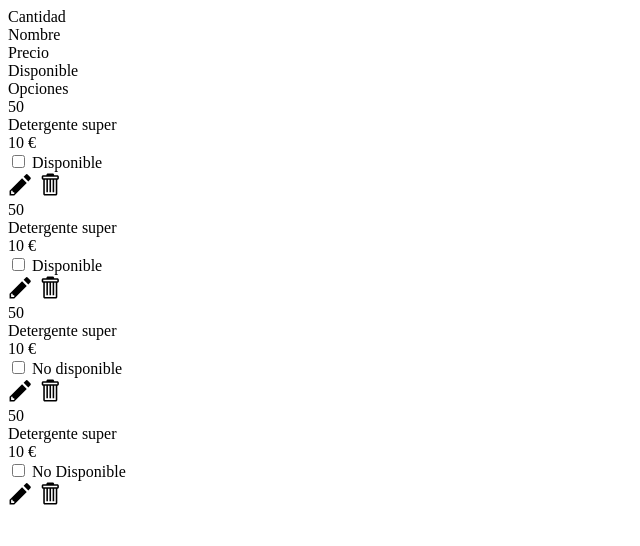
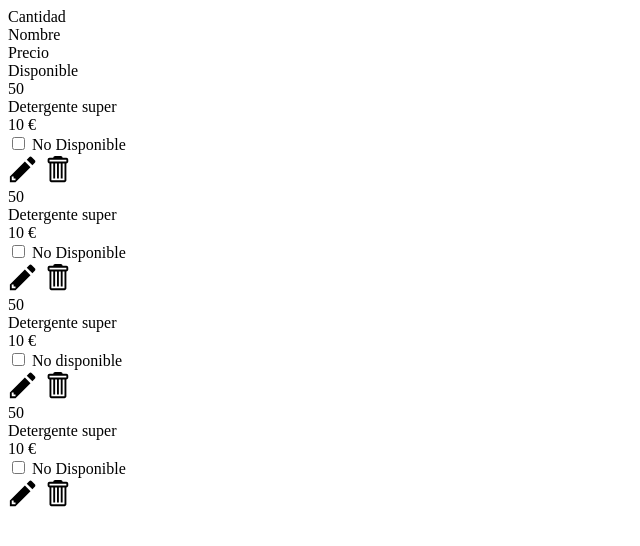
Before and after one commit to flouMicaza/CDI-tintoreria, a PHP site: page /html/control_stock.html in a window 1280 px wide. Shown: the top 546 px of the page, without its empty margins (0-640 px from the left). Run offline with PHP 8.4, Linux system fonts and the light colour scheme.

Commit message:
Switch del stock cambia segun estado.

```diff
--- a/css/tablas.css
+++ b/css/tablas.css
@@ -40,4 +40,8 @@
   cursor: pointer;
 }
 
+.opciones {
+  text-align: left;
+}
+
 /*# sourceMappingURL=tablas.css.map */
--- a/html/control_stock.html
+++ b/html/control_stock.html
@@ -13,9 +13,7 @@
       <div class="col-2 columna">
         Disponible
       </div>
-      <div class="col-2 columna opciones">
-        Opciones
-      </div>
+      <div class="col-2 columna opciones"></div>
     </div>
 
     <div class="row">
@@ -28,67 +26,30 @@
       <div class="col-2 columna">
         10 &euro;
       </div>
-      <div class="col-2 columna disponible">
-        <div class="custom-control custom-switch">
+      <div class="col-2 columna no-disponible">
+        <div class="custom-control custom-switch" onclick="botondiv(this);">
           <input
             type="checkbox"
             class="custom-control-input"
             id="activacion1"
           />
           <label class="custom-control-label" for="activacion1">
-            Disponible
+            No Disponible
           </label>
         </div>
       </div>
-      <div class="col-2 columna">
+      <div class="col-2 columna opciones">
         <input
           type="image"
           src="../assets/img/pencil.svg"
-          width="25"
-          height="25"
+          width="30"
+          height="30"
         />
         <input
           type="image"
           src="../assets/img/trashcan.svg"
-          width="25"
-          height="25"
-        />
-      </div>
-    </div>
-    <div class="row">
-      <div class="col-2 columna">
-        50
-      </div>
-      <div class="col-4 columna">
-        Detergente super
-      </div>
-      <div class="col-2 columna">
-        10 &euro;
-      </div>
-      <div class="col-2 columna disponible">
-        <div class="custom-control custom-switch">
-          <input
-            type="checkbox"
-            class="custom-control-input"
-            id="activacion2"
-          />
-          <label class="custom-control-label" for="activacion2">
-            Disponible
-          </label>
-        </div>
-      </div>
-      <div class="col-2 columna">
-        <input
-          type="image"
-          src="../assets/img/pencil.svg"
-          width="25"
-          height="25"
-        />
-        <input
-          type="image"
-          src="../assets/img/trashcan.svg"
-          width="25"
-          height="25"
+          width="30"
+          height="30"
         />
       </div>
     </div>
@@ -103,29 +64,29 @@
         10 &euro;
       </div>
       <div class="col-2 columna no-disponible">
-        <div class="custom-control custom-switch">
+        <div class="custom-control custom-switch" onclick="botondiv(this);">
           <input
             type="checkbox"
             class="custom-control-input"
-            id="activacion4"
+            id="activacion2"
           />
-          <label class="custom-control-label" for="activacion4">
-            No disponible
+          <label class="custom-control-label" for="activacion2">
+            No Disponible
           </label>
         </div>
       </div>
-      <div class="col-2 columna">
+      <div class="col-2 columna opciones">
         <input
           type="image"
           src="../assets/img/pencil.svg"
-          width="25"
-          height="25"
+          width="30"
+          height="30"
         />
         <input
           type="image"
           src="../assets/img/trashcan.svg"
-          width="25"
-          height="25"
+          width="30"
+          height="30"
         />
       </div>
     </div>
@@ -140,7 +101,44 @@
         10 &euro;
       </div>
       <div class="col-2 columna no-disponible">
-        <div class="custom-control custom-switch">
+        <div class="custom-control custom-switch" onclick="botondiv(this);">
+          <input
+            type="checkbox"
+            class="custom-control-input"
+            id="activacion4"
+          />
+          <label class="custom-control-label" for="activacion4">
+            No disponible
+          </label>
+        </div>
+      </div>
+      <div class="col-2 columna opciones">
+        <input
+          type="image"
+          src="../assets/img/pencil.svg"
+          width="30"
+          height="30"
+        />
+        <input
+          type="image"
+          src="../assets/img/trashcan.svg"
+          width="30"
+          height="30"
+        />
+      </div>
+    </div>
+    <div class="row">
+      <div class="col-2 columna">
+        50
+      </div>
+      <div class="col-4 columna">
+        Detergente super
+      </div>
+      <div class="col-2 columna">
+        10 &euro;
+      </div>
+      <div class="col-2 columna no-disponible">
+        <div class="custom-control custom-switch" onclick="botondiv(this);">
           <input
             type="checkbox"
             class="custom-control-input"
@@ -151,18 +149,18 @@
           </label>
         </div>
       </div>
-      <div class="col-2 columna">
+      <div class="col-2 columna opciones">
         <input
           type="image"
           src="../assets/img/pencil.svg"
-          width="25"
-          height="25"
+          width="30"
+          height="30"
         />
         <input
           type="image"
           src="../assets/img/trashcan.svg"
-          width="25"
-          height="25"
+          width="30"
+          height="30"
         />
       </div>
     </div>
```
Also changed, not shown: js/inicio_encargado.js (+10 -0 lines).
